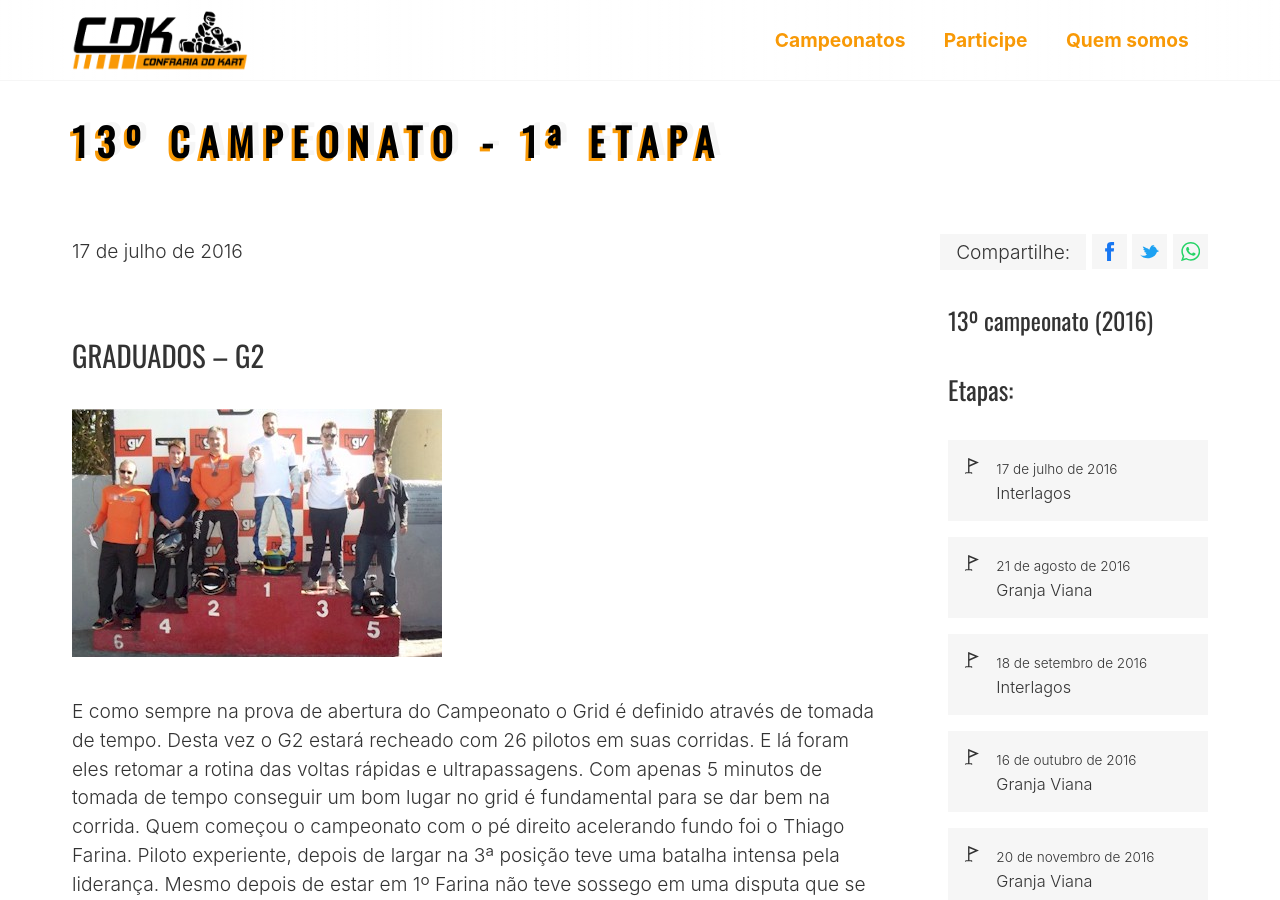
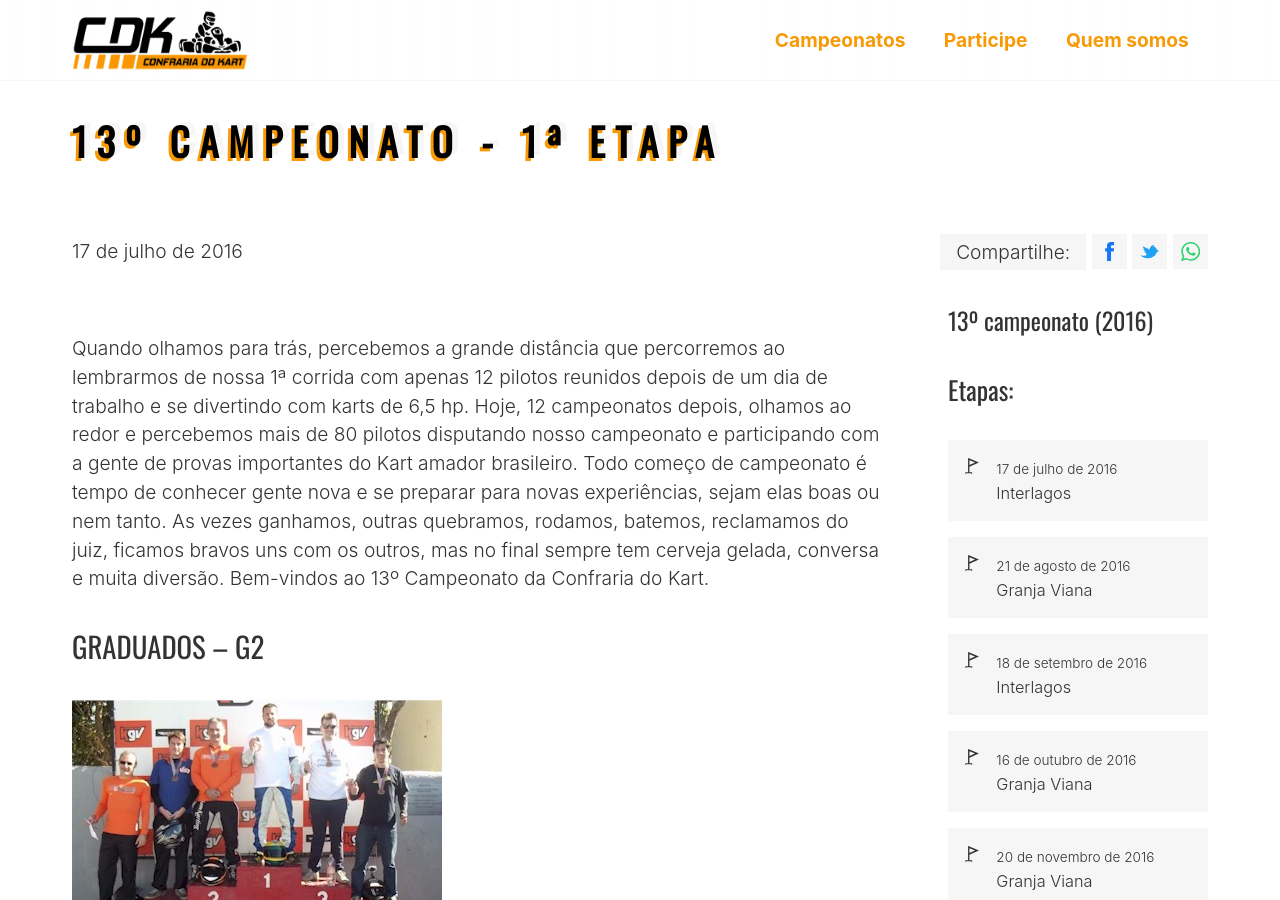
Before and after one commit to ConfrariaDoKart/confrariadokart.github.io, a Jekyll site: the page built from _posts/2016-07-17-13o-campeonato-1a-etapa.markdown, in a window 1280 px wide and 900 px high. Built offline with Jekyll 4.4.1, drawn with Linux system fonts in a browser that asks for light colours.

Commit message:
Updated 13o campeonato 1a etapa

```diff
--- a/_posts/2016-07-17-13o-campeonato-1a-etapa.markdown
+++ b/_posts/2016-07-17-13o-campeonato-1a-etapa.markdown
@@ -3,6 +3,8 @@ title: 13º campeonato - 1ª etapa
 date: 2016-07-17 00:00:00 -03:00
 campeonato: 13º campeonato
 ---
+
+Quando olhamos para trás, percebemos a grande distância que percorremos ao lembrarmos de nossa 1ª corrida com apenas 12 pilotos reunidos depois de um dia de trabalho e se divertindo com karts de 6,5 hp. Hoje, 12 campeonatos depois, olhamos ao redor e percebemos mais de 80 pilotos disputando nosso campeonato e participando com a gente de provas importantes do Kart amador brasileiro. Todo começo de campeonato é tempo de conhecer gente nova e se preparar para novas experiências, sejam elas boas ou nem tanto. As vezes ganhamos, outras quebramos, rodamos, batemos, reclamamos do juiz, ficamos bravos uns com os outros, mas no final sempre tem cerveja gelada, conversa e muita diversão. Bem-vindos ao 13º Campeonato da Confraria do Kart.
 
 ## GRADUADOS – G2
 
```
